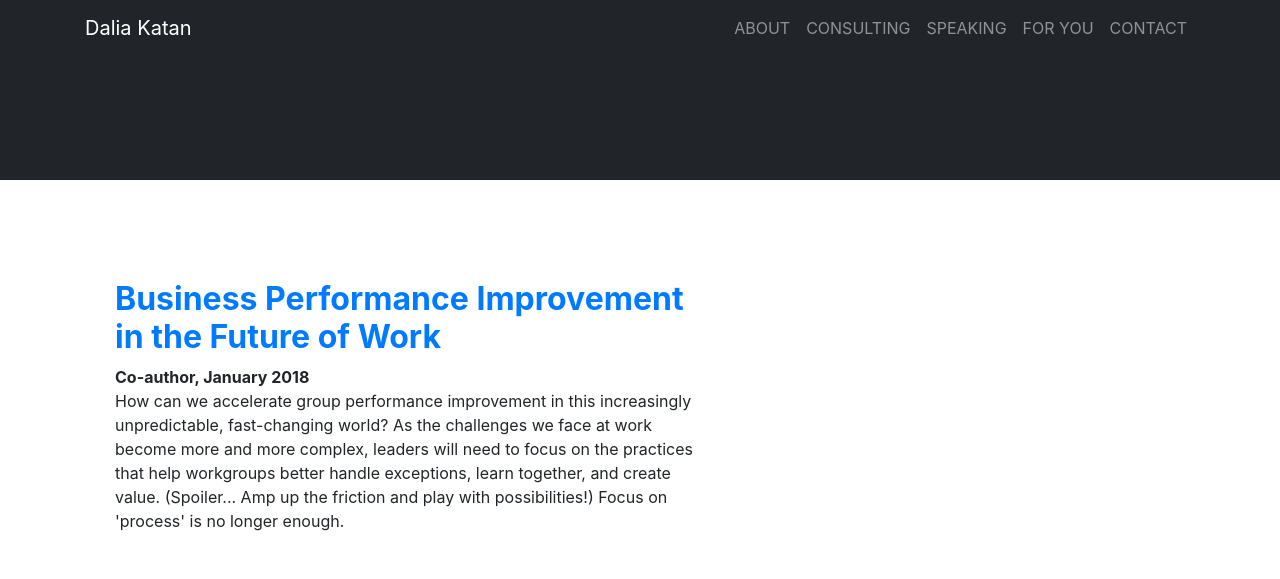
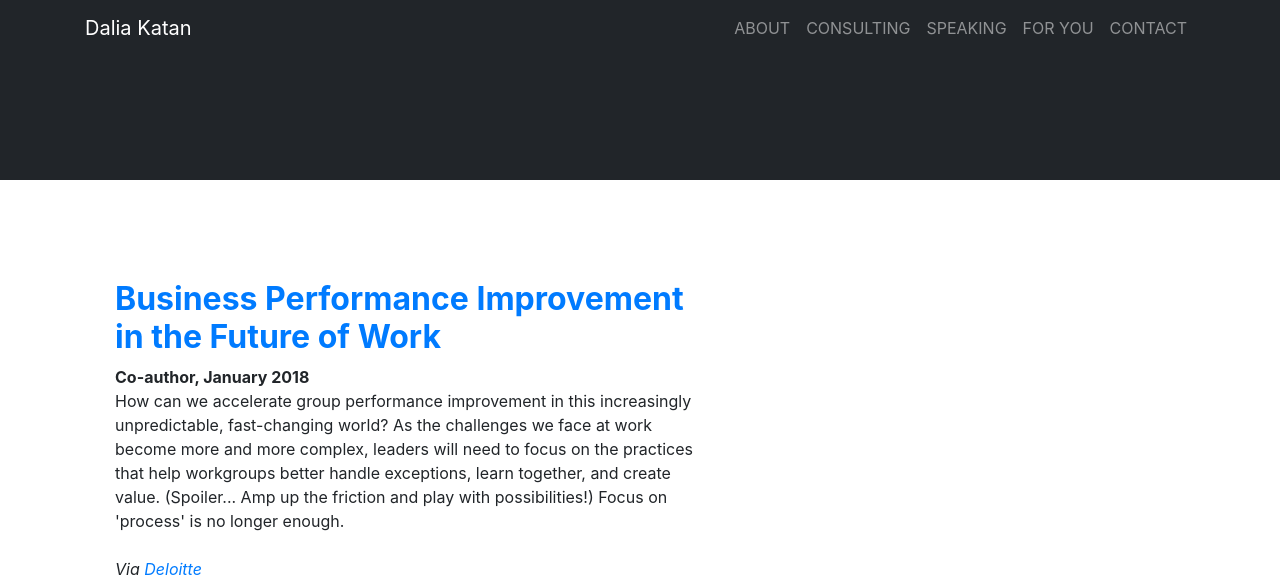
Before and after one commit to dalkat/dalkat.github.io, a Jekyll site: the page built from for-you/report-teams.html, in a window 1280 px wide and 900 px high, cut to the strip 0-579 px from the top of the window. Built offline with Jekyll 4.4.1, drawn with Linux system fonts in a browser that asks for light colours; nearby versions of some CDN libraries; some web fonts are replaced; library files that are not in the unit come from our copies.

Commit message:
added deloitte shoutout to reports

```diff
--- a/for-you/report-teams.html
+++ b/for-you/report-teams.html
@@ -19,7 +19,7 @@ layout: default-sub2
 <div class="col-sm-12" style="padding: 100px 100px;">
   <div>
      <div class="col-sm-12 col-md-9 col-lg-7" style="margin-bottom:50px;"><h2><strong> <a href="//www.slideshare.net/DaliaKatan/moving-from-best-to-better-and-better-team-performance-in-the-future-of-work" title="Business Performance Improvement in the Future of Work" target="_blank">
-      Business Performance Improvement in the Future of Work</a> </strong></h2><b>Co-author, January 2018</b> <br>How can we accelerate group performance improvement in this increasingly unpredictable, fast-changing world? As the challenges we face at work become more and more complex, leaders will need to focus on the practices that help workgroups better handle exceptions, learn together, and create value. (Spoiler... Amp up the friction and play with possibilities!) Focus on 'process' is no longer enough.<br></div>
+      Business Performance Improvement in the Future of Work</a> </strong></h2><b>Co-author, January 2018</b> <br>How can we accelerate group performance improvement in this increasingly unpredictable, fast-changing world? As the challenges we face at work become more and more complex, leaders will need to focus on the practices that help workgroups better handle exceptions, learn together, and create value. (Spoiler... Amp up the friction and play with possibilities!) Focus on 'process' is no longer enough.<br><br><i>Via <a href="https://Deloitte.com" target="_blank">Deloitte</a></div>
       <center>
     <iframe src="//www.slideshare.net/slideshow/embed_code/key/3Ul0pFrLQX0LzS" width="100%" height="714" frameborder="0" marginwidth="0" marginheight="0" scrolling="no" style="border:1px solid #CCC; border-width:1px; margin-bottom:5px; max-width: 100%;" allowfullscreen> </iframe></center> <div style="margin-bottom:5px"></div>
   </div>
```
